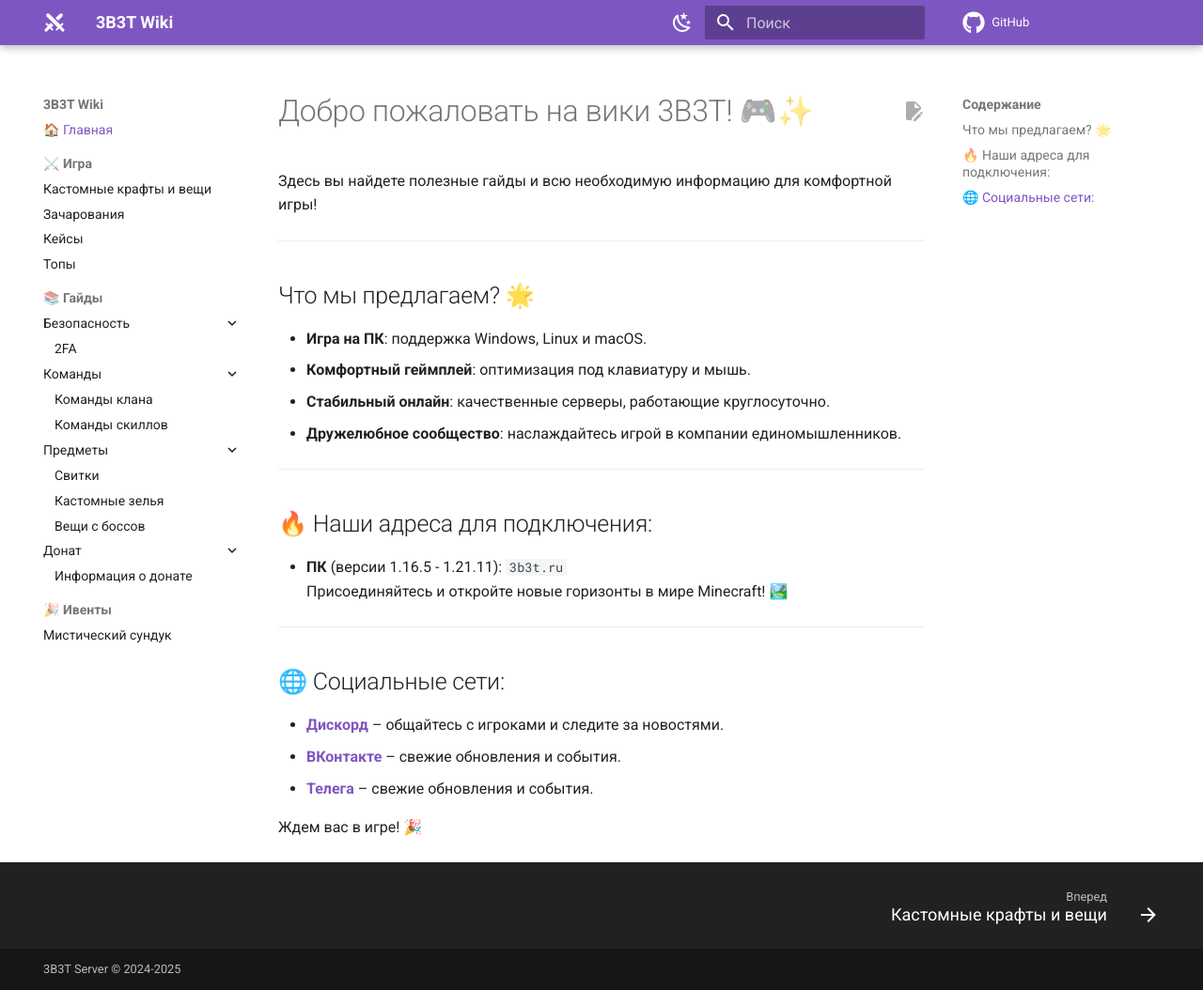
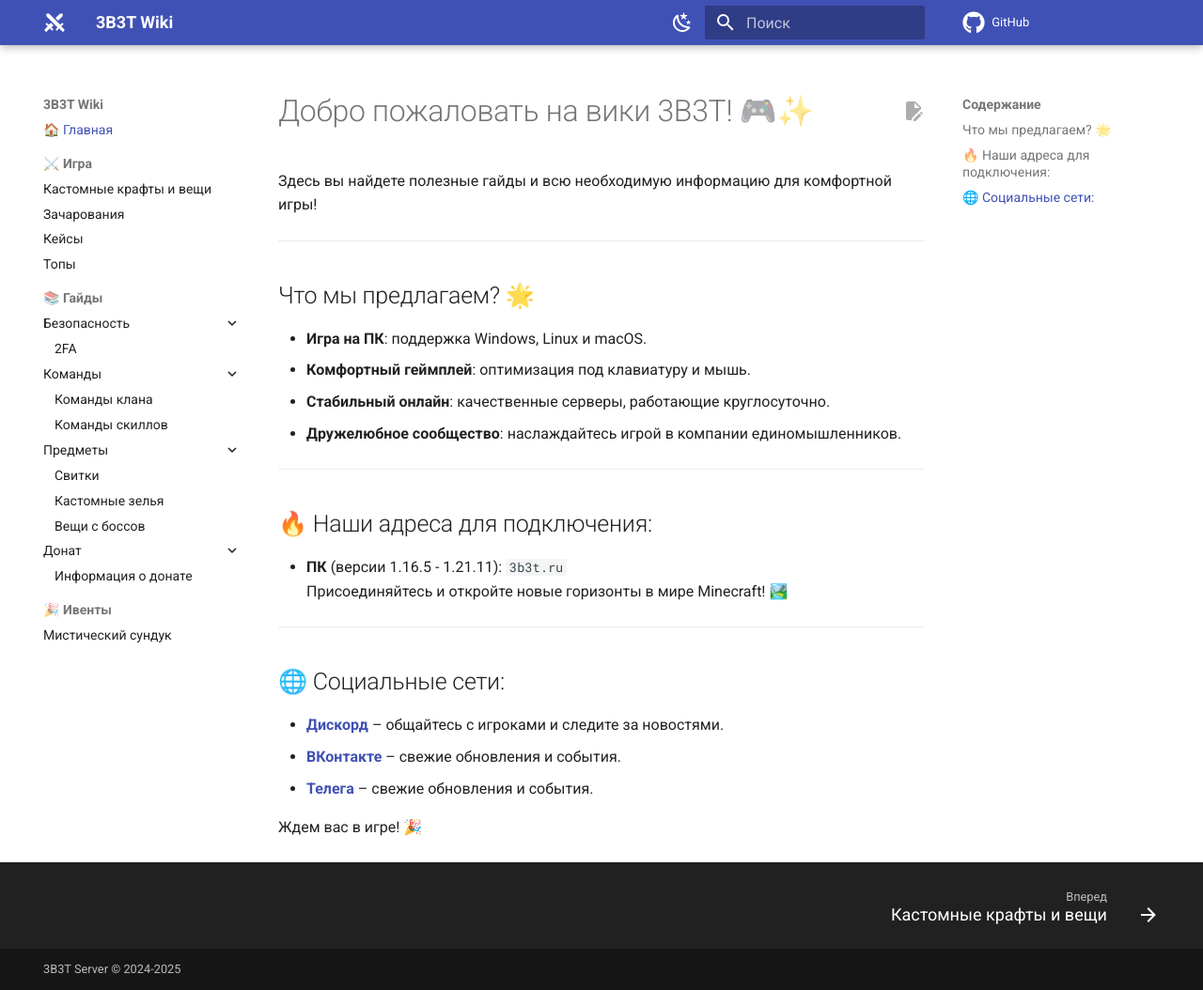
Before and after one commit to 3B3TServer/Docs, an MkDocs documentation site: the page built from docs/index.md, in a window 1280 px wide and 1054 px high. Shown: the whole window at 94% size. Built offline with MkDocs 1.6.1 and Material for MkDocs 9.7.7, drawn with Linux system fonts in a browser that asks for light colours; comment, search, counter and statistics services are not loaded.

Commit message:
Update mkdocs.yml

```diff
--- a/mkdocs.yml
+++ b/mkdocs.yml
@@ -38,16 +38,16 @@ theme:
   palette:
     - media: "(prefers-color-scheme: light)"
       scheme: default
-      primary: deep purple
-      accent: amber
+      primary: indigo
+      accent: indigo
       toggle:
         icon: material/weather-night
         name: Темная тема
 
     - media: "(prefers-color-scheme: dark)"
       scheme: slate
-      primary: deep purple
-      accent: amber
+      primary: black
+      accent: indigo
       toggle:
         icon: material/weather-sunny
         name: Светлая тема
```
